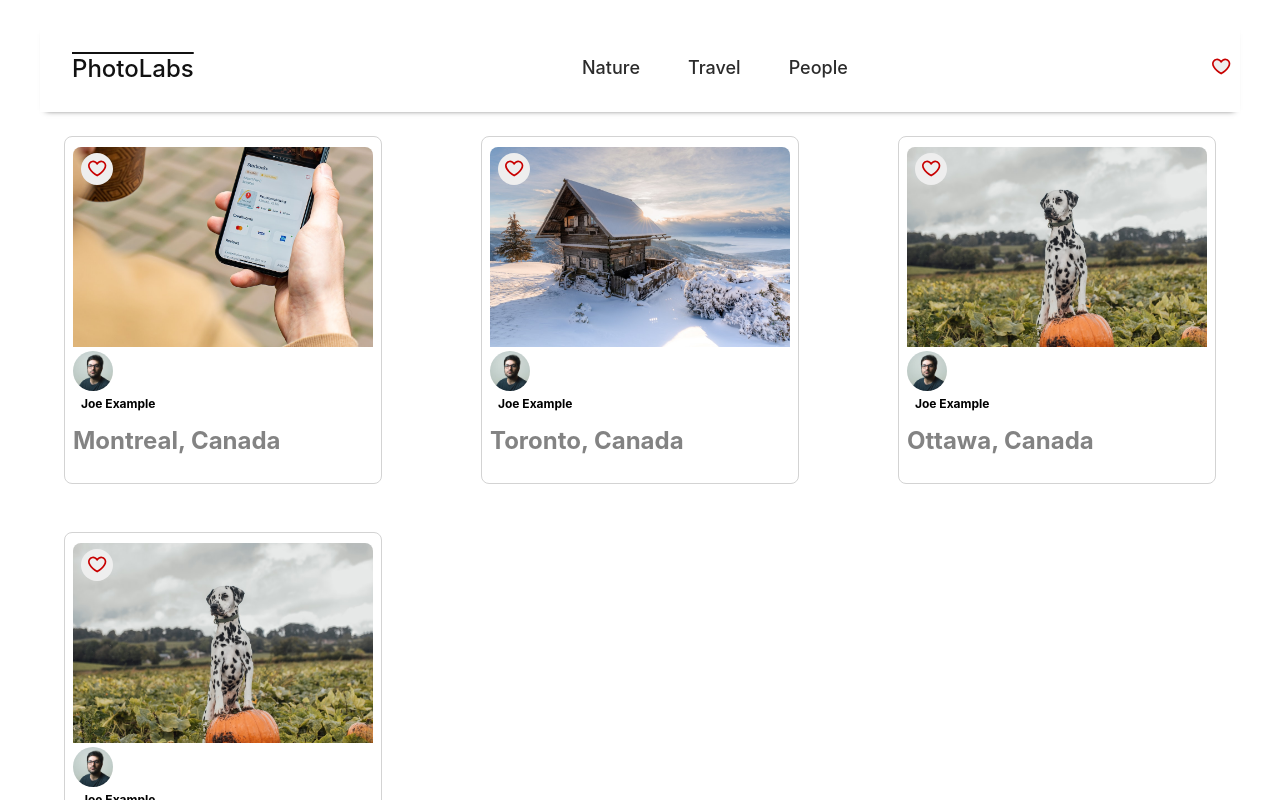
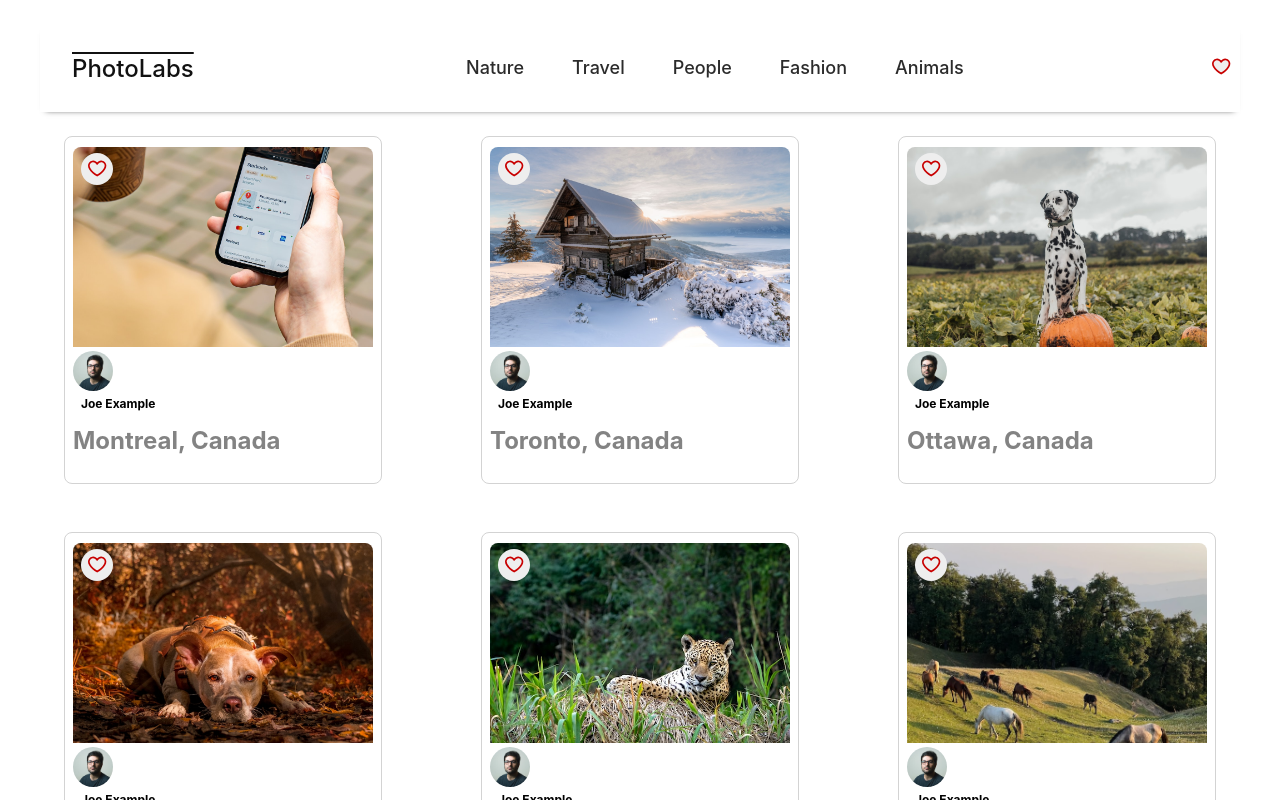
Before and after one commit to EricBradshaw98/photolab2, a React (Create React App) app in the folder frontend/: page / in a window 1280 px wide. Shown: the top 800 px of the page. Built offline with nearby package versions, Linux system fonts and the light colour scheme; the HTML template or start-up script is replaced by a standard one.

Commit message:
refactored props for photos and topics

```diff
--- a/frontend/src/App.jsx
+++ b/frontend/src/App.jsx
@@ -1,32 +1,18 @@
 import React from 'react';
-import TopicListItem from './components/TopicListItem';
-import PhotoListItem from './components/PhotoListItem';
-import PhotoList from './components/PhotoList';
-import TopicList from './components/TopicList';
-import TopNavigationBar from './components/TopNavigationBar';
+import topics from './mocks/topics';
+import photos from './mocks/photos';
 import HomeRoute from './routes/HomeRoute';
 import './App.scss';
 
-// const sampleDataForPhotoListItem = {
-//   id: "1",
-//   location: {
-//     city: "Montreal",
-//     country: "Canada",
-//   },
-//   imageSource: `${process.env.PUBLIC_URL}/Image-1-Regular.jpeg`,
-//   username: "Joe Example",
-//   profile: `${process.env.PUBLIC_URL}/profile-1.jpg`,
-// };
+
+const App = () => {
 
 
 
-//const photosData = [sampleDataForPhotoListItem, sampleDataForPhotoListItem, sampleDataForPhotoListItem];
 
-// Note: Rendering a single component to build components in isolation
-const App = () => {
   return (
     <div className="App">
-      <HomeRoute />
+      <HomeRoute topics={topics} photos={photos} />
 
 
     </div>
--- a/frontend/src/components/PhotoList.jsx
+++ b/frontend/src/components/PhotoList.jsx
@@ -75,7 +75,7 @@
 
 
 const PhotoList = (props) => {
-  const photoItems = sampleDataForPhotoList.map((photo) => (
+  const photoItems = props.photos.map((photo) => (
     <PhotoListItem
       key={photo.id}
       photo={photo}
--- a/frontend/src/components/TopNavigationBar.jsx
+++ b/frontend/src/components/TopNavigationBar.jsx
@@ -3,12 +3,12 @@
 import FavBadge from './FavBadge';
 import '../styles/TopNavigationBar.scss'
 
-const TopNavigation = () => {
+const TopNavigation = (props) => {
   return (
     <div className="top-nav-bar">
 
       <span className="top-nav-bar__logo">PhotoLabs</span>
-      <TopicList />
+      <TopicList topics={props.topics}/>
       <FavBadge />
 
     </div>
--- a/frontend/src/components/TopicList.jsx
+++ b/frontend/src/components/TopicList.jsx
@@ -2,27 +2,10 @@
 import TopicListItem from './TopicListItem';
 import "../styles/TopicList.scss";
 
-const sampleDataForTopicList = [
-  {
-    id: "1",
-    slug: "topic-1",
-    title: "Nature",
-  },
-  {
-    id: "2",
-    slug: "topic-2",
-    title: "Travel",
-  },
-  {
-    id: "3",
-    slug: "topic-3",
-    title: "People",
-  },
-];
 
-const TopicList = () => {
+const TopicList = (props) => {
 
-  const topicItems = sampleDataForTopicList.map((topic) =>
+  const topicItems = props.topics.map((topic) =>
   <TopicListItem
       key={topic.id}
       topic={topic}
--- a/frontend/src/components/TopicListItem.jsx
+++ b/frontend/src/components/TopicListItem.jsx
@@ -2,11 +2,7 @@
 
 import "../styles/TopicListItem.scss";
 
-const sampleDataForTopicListItem = {
-  id: "1",
-  slug: "topic-1",
-  label: "Nature",
-};
+
 
 const TopicListItem = (props) => {
   return (
--- a/frontend/src/routes/HomeRoute.jsx
+++ b/frontend/src/routes/HomeRoute.jsx
@@ -3,12 +3,12 @@
 import TopNavigationBar from '../components/TopNavigationBar';
 import '../styles/HomeRoute.scss';
 
-const HomeRoute = () => {
+const HomeRoute = (props) => {
   return (
     <div className="home-route">
-      <TopNavigationBar />
+      <TopNavigationBar topics={props.topics} />
 
-      <PhotoList />
+      <PhotoList photos={props.photos}/>
     </div>
   );
 };
```
